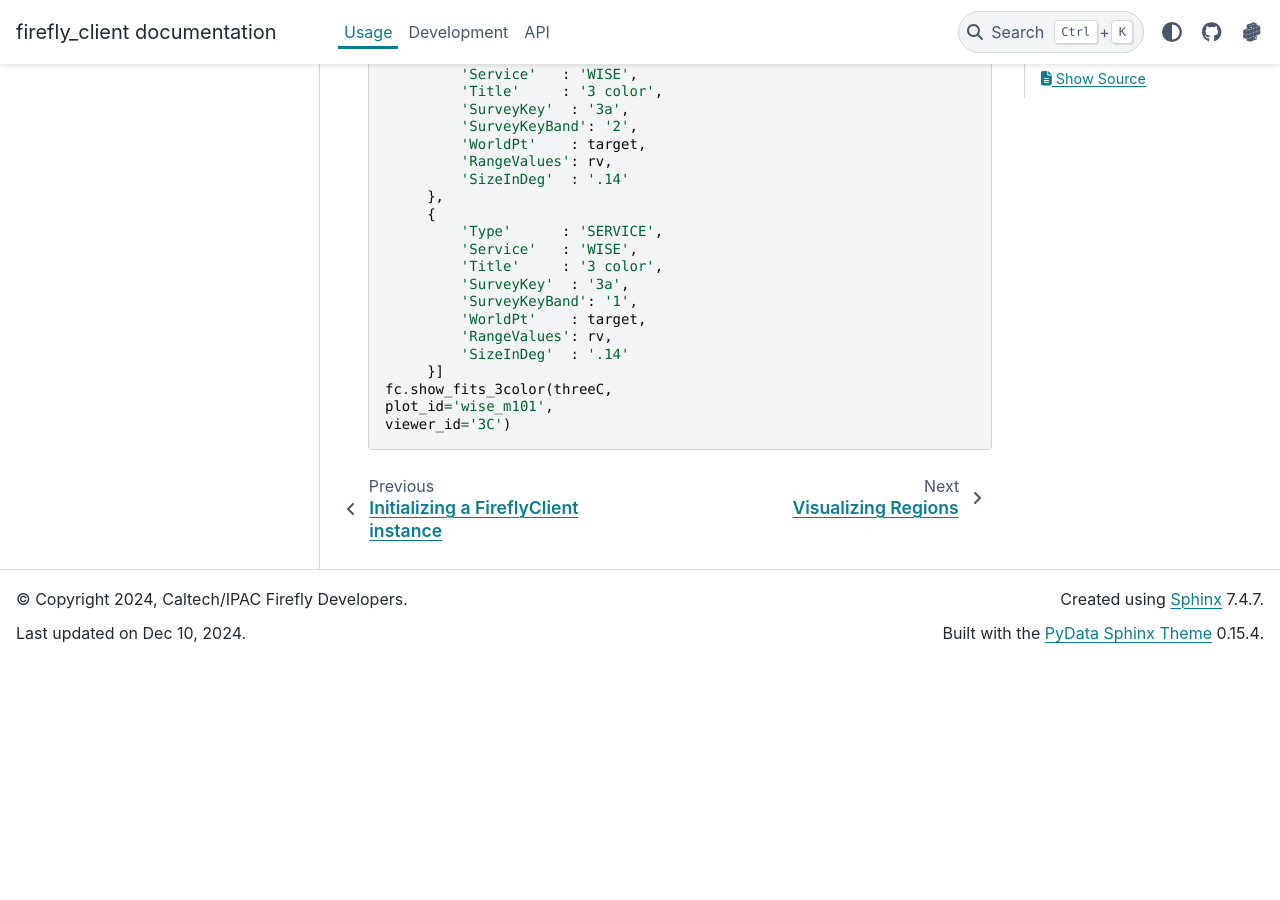
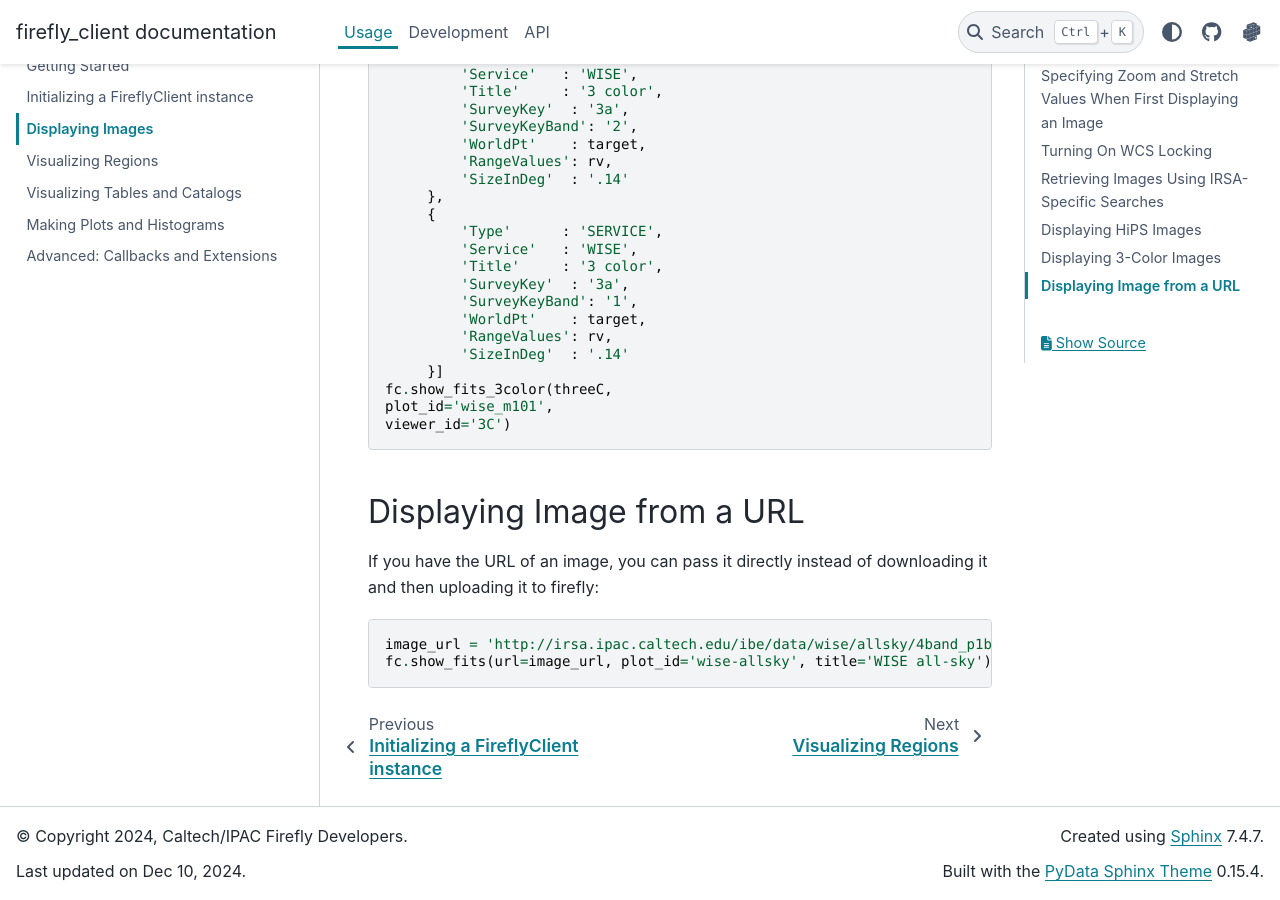
Before and after one commit to Caltech-IPAC/firefly_client, a Sphinx documentation site: the page built from docs/usage/displaying-images.rst, in a window 1280 px wide and 900 px high, scrolled down 4127 px. Built offline with Sphinx 7.4.7 and the PyData theme 0.15.4, drawn with Linux system fonts in a browser that asks for light colours; before the commit the page ends 4789 px from its top, so only the background shows below that.

Commit message:
FIREFLY-1623: Add url param to show_table (and fits)
Also add it to documentation

```diff
--- a/docs/usage/displaying-images.rst
+++ b/docs/usage/displaying-images.rst
@@ -221,3 +221,15 @@
     fc.show_fits_3color(threeC,
     plot_id='wise_m101',
     viewer_id='3C')
+
+
+Displaying Image from a URL
+---------------------------
+
+If you have the URL of an image, you can pass it directly instead of
+downloading it and then uploading it to firefly:
+
+.. code-block:: py
+
+    image_url = 'http://irsa.ipac.caltech.edu/ibe/data/wise/allsky/4band_p1bm_frm/6a/02206a/149/02206a149-w1-int-1b.fits?center=70,20&size=200pix'
+    fc.show_fits(url=image_url, plot_id='wise-allsky', title='WISE all-sky')
```
Also changed, not shown: docs/usage/viewing-tables.rst (+8 -0 lines), 1 other file.
